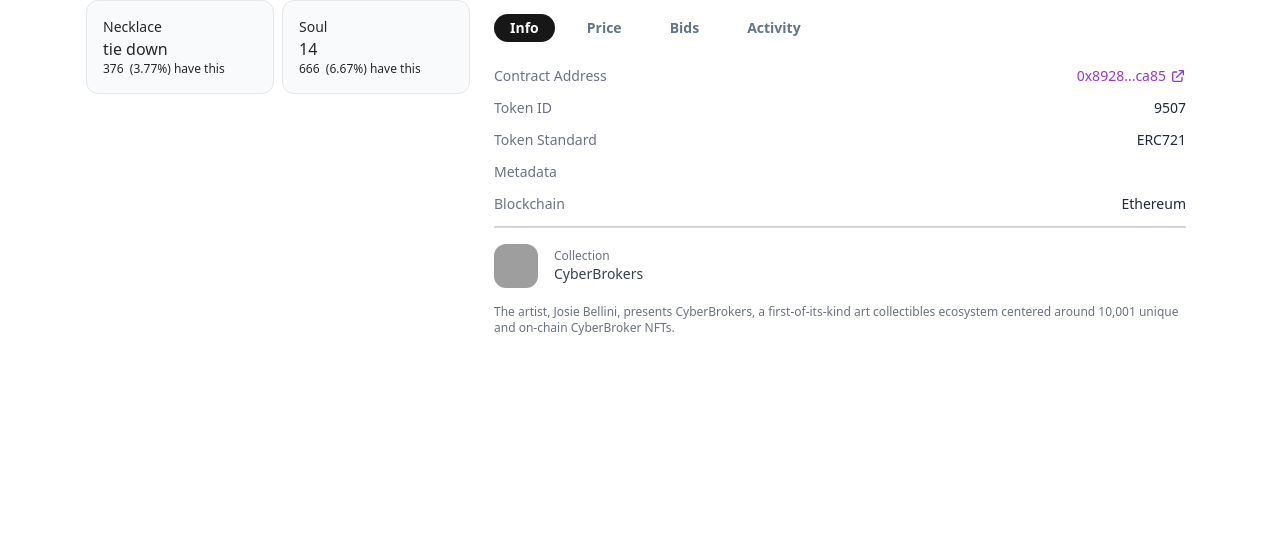
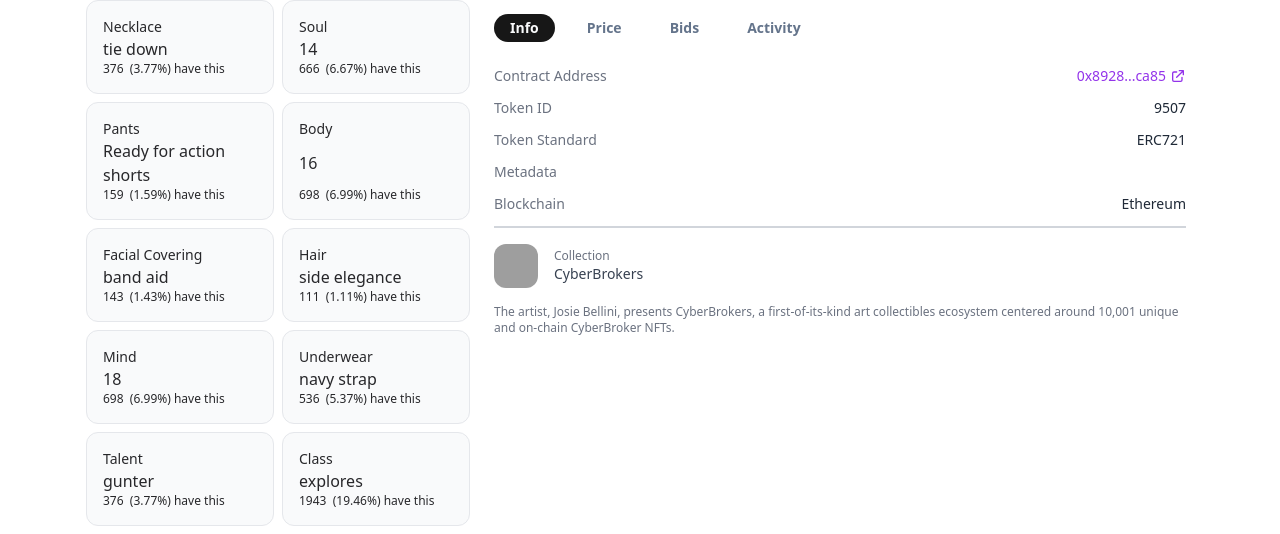
Before and after one commit to Jeffrey-Lin-23/cedar-MVP, a Vue app: page /Detail/1 in a window 1280 px wide. Shown: the part 408-942 px from the top of the page. Before the commit the page ends 800 px from the top, so only its background shows below. Built offline with nearby package versions, Linux system fonts and the light colour scheme; grey boxes are pictures that could not be loaded; what vue-sweetalert2 would draw is missing.

Commit message:
update for pay later

```diff
--- a/src/components/PayCard.vue
+++ b/src/components/PayCard.vue
@@ -3,14 +3,15 @@
 
       <div class="grid grid-cols-5 gap-1 items-center">
         <div class="container justify-start">
-          <img  :src="img" class="h-1/2" width="150" height="150"/>
+          <img  :src="img" width="150" height="150"/>
         </div>
 
         <div class="col-span-3 flex flex-col">
           <p class="text-3xl mb-7 mt-0">{{ name }} <span class="ml-3 text-2xl text-gray-500"> {{ id }}</span></p>
-          <p class="text-sm mb-5">Due Day: {{ due }}</p>
+          <p v-show="!complete" class="text-sm mb-5">Due Day: {{ due }}</p>
+          <p v-show="complete" class="text-sm mb-2">Congrats,</p>
           <div class="flex flex-row justify-between ">
-            <p class="text-sm flex flex-row">Amount: {{ Amount }}
+            <p v-show="!complete" class="text-sm flex flex-row">Amount: {{ Amount }}
               <svg
                   viewBox="0 0 371 592.8"
                   class="w-4 h-4 text-gray-900 align-middle"
@@ -34,6 +35,7 @@
 
                 ></path></svg
               ></p>
+            <p v-show="complete" class="text-sm ">you completed all the payment!</p>
             <p class="text-sm flex flex-row">Remaining: {{ remain }}
               <svg
                   viewBox="0 0 371 592.8"
@@ -123,6 +125,7 @@ export default {
     total : String,
     img: String,
     link: String,
+    complete:Boolean
   },
   data(){
     return{
--- a/src/views/Detail.vue
+++ b/src/views/Detail.vue
@@ -372,6 +372,61 @@ export default {
         att : '14',
         amount: '666',
         percent: '6.67'
+      },{
+        type:'Pants',
+        att : 'Ready for action shorts',
+        amount: '159',
+        percent: '1.59'
+      },{
+        type:'Body',
+        att : '16',
+        amount: '698',
+        percent: '6.99'
+      },{
+        type:'Facial Covering',
+        att : 'band aid',
+        amount: '143',
+        percent: '1.43'
+      },{
+        type:'Hair',
+        att : 'side elegance',
+        amount: '111',
+        percent: '1.11'
+      },{
+        type:'Mind',
+        att : '18',
+        amount: '698',
+        percent: '6.99'
+      },{
+        type:'Underwear',
+        att : 'navy strap',
+        amount: '536',
+        percent: '5.37'
+      },{
+        type:'Talent',
+        att : 'gunter',
+        amount: '376',
+        percent: '3.77'
+      },{
+        type:'Class',
+        att : 'explores',
+        amount: '1943',
+        percent: '19.46'
+      },{
+        type:'Hat',
+        att : 'solver',
+        amount: '228',
+        percent: '2.28'
+      },{
+        type:'Species',
+        att : 'human',
+        amount: '9762',
+        percent: '97.76'
+      },{
+        type:'Top',
+        att : 'olive',
+        amount: '209',
+        percent: '2.09'
       }
       ]
     }
--- a/src/views/PayLater.vue
+++ b/src/views/PayLater.vue
@@ -1,7 +1,7 @@
 <template>
   <section class="relative h-4/5 scroll-auto">
     <div class="container flex flex-col items-center lg:mt-10 justify-center">
-    <pay-card v-for="pay in Pays" :name="pay.name" :Amount="pay.Amount" :id="pay.id" :key="pay.id" :total="pay.Total" :img="pay.img" :due="pay.Due" :link="pay.link"/>
+    <pay-card v-for="pay in Pays" :name="pay.name" :Amount="pay.Amount" :id="pay.id" :key="pay.id" :total="pay.Total" :img="pay.img" :due="pay.Due" :link="pay.link" :complete="pay.completed"/>
     </div>
   </section>
 </template>
@@ -17,22 +17,24 @@ export default {
     return{
       Pays: [
           {
-            "name": "WonderPals",
-            "id": "#660",
+            "name": "Wish the Fluted",
+            "id": "#3602",
             "Due": "Sun, 03/13/2022",
-            "Amount": "20.56",
-            "Total": "83.769",
-            "img": "https://lh3.googleusercontent.com/tN9TPa4TqrRUK1j8A0gpvkZ7W9_Y4a9MOmNNw2XDCB6ZRZPjdhn1bmZsm2BgB_jCAmowNOhilKePapSH5-LFkbc-omOzUsmGam63U8Q=w600",
-            "link" : "https://opensea.io/assets/0x3acce66cd37518a6d77d9ea3039e00b3a2955460/660"
+            "Amount": "1.5",
+            "Total": "3",
+            "img": "https://storage.opensea.io/files/499b732c74aa2fd5db00e4efac78e8a8.svg",
+            "link" : "https://www.gem.xyz/asset/0x892848074ddea461a15f337250da3ce55580ca85/9507",
+            "completed": false
           },
     {
       "name": "CryptoPunks",
         "id": "#9873",
         "Due": "Sun, 03/15/2022",
-        "Amount": "100.56",
+        "Amount": "111",
         "Total": "111",
         "img": "https://lh3.googleusercontent.com/YHBKoWcxFBGlZtiRnzrxtXvaOqZpHpUDuT99XGMOILzxnS_6uO5na2MQcLccxUo6CevrpSe0dwB9JNfboMj6kiGi836LZpCnW-aS=w291",
-        "link" : "https://www.larvalabs.com/cryptopunks/details/9873"
+        "link" : "https://www.larvalabs.com/cryptopunks/details/9873",
+        "completed": true
     },
     {
       "name": "Bored-monkey",
@@ -41,7 +43,8 @@ export default {
         "Amount": "40.56",
         "Total": "55",
         "img": "https://lh3.googleusercontent.com/P3ZSSKVpcMB7qaIi2pzOB2qJzhIO8engUNgrW-MXekgzUOZ47LdF7UKeN50lv6yKu3C4b3oo39PXM6xbWEob_zvI3DSAVgGnM8yxoA=w291",
-        "link" : "https://opensea.io/assets/0xbc4ca0eda7647a8ab7c2061c2e118a18a936f13d/39"
+        "link" : "https://opensea.io/assets/0xbc4ca0eda7647a8ab7c2061c2e118a18a936f13d/39",
+        "completed": false
     }
   ]
     }
--- a/src/views/Summary.vue
+++ b/src/views/Summary.vue
@@ -52,12 +52,12 @@ export default {
   },
   data(){
     return{
-      downAmount:'38.54',
-      nextAmount:'51.24',
-      processAmount:'1.28',
+      downAmount:'1.5',
+      nextAmount:'1.5',
+      processAmount:'0.128',
       gasAmount:'0.04',
       payDate:'Sun, 03/13/2022',
-      totalAmount:'89.78',
+      totalAmount:'3',
       displayFee: false,
 
     }
```
Also changed, not shown: src/App.vue (+0 -10 lines).
